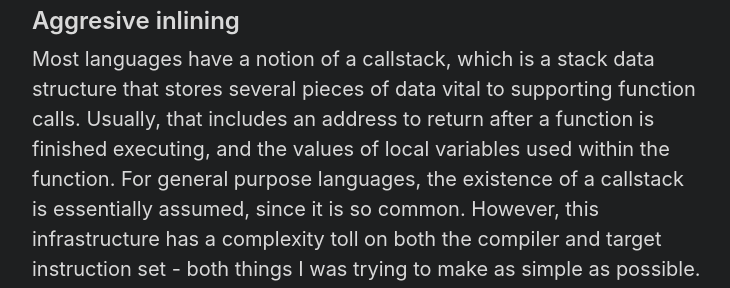
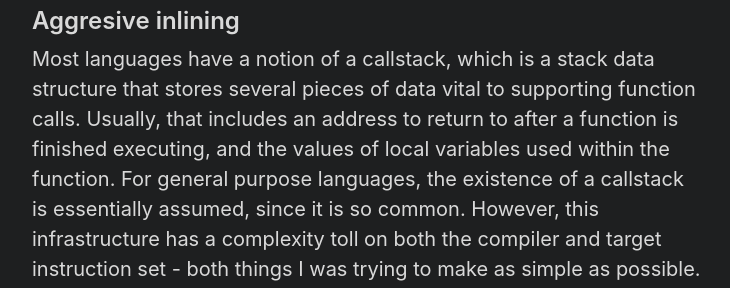
Before and after one commit to pema99/pema99.github.io, a Jekyll site: the page built from _posts/2022-04-28-shaderception.md, in a window 1280 px wide and 900 px high, scrolled down 7580 px. Shown: the part 213-501 px from the top of the window, without its empty margins (272-1002 px from the left). Built offline with Jekyll 4.4.1, drawn with Linux system fonts in a browser that asks for light colours; some of the changed text lies outside the part shown.

```diff
--- a/_posts/2022-04-28-shaderception.md
+++ b/_posts/2022-04-28-shaderception.md
@@ -135,7 +135,7 @@ Thus, the code functions roughly like so:
 Phew, that was a bit of a mouthful, but I hope you see how this mixed approach cuts down on the amount of code I have to write quite drastically, at the cost of robustness and scalability; certains language constructs are very tricky to compile with this approach, and it implicitly puts limitations on the kind of languages we can make, since we don't really have a way to 'look ahead' and make decisions about how to compile something. For this same reason, the syntax was intentionally chosen to be _fairly_ unambiguous.
 
 ## Aggresive inlining
-Most languages have a notion of a callstack, which is a stack data structure that stores several pieces of data vital to supporting function calls. Usually, that includes an address to return after a function is finished executing, and the values of local variables used within the function. For general purpose languages, the existence of a callstack is essentially assumed, since it is so common. However, this infrastructure has a complexity toll on both the compiler and target instruction set - both things I was trying to make as simple as possible. Therefore, Shaderception does not support function calls.
+Most languages have a notion of a callstack, which is a stack data structure that stores several pieces of data vital to supporting function calls. Usually, that includes an address to return to after a function is finished executing, and the values of local variables used within the function. For general purpose languages, the existence of a callstack is essentially assumed, since it is so common. However, this infrastructure has a complexity toll on both the compiler and target instruction set - both things I was trying to make as simple as possible. Therefore, Shaderception does not support function calls.
 
 > Wait, what? No function calls? But you just showed a piece of code in the start of this post that defined and called several functions!
 
```
Also changed, not shown: other parts of _posts/2022-04-28-shaderception.md (+1 -1 lines).
